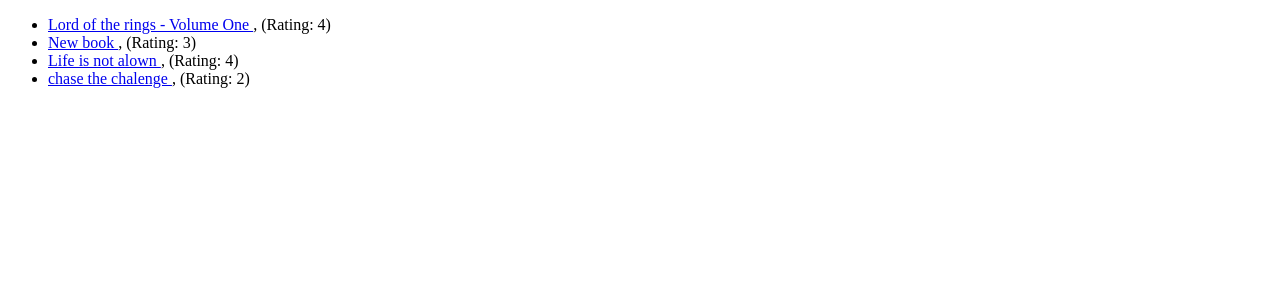
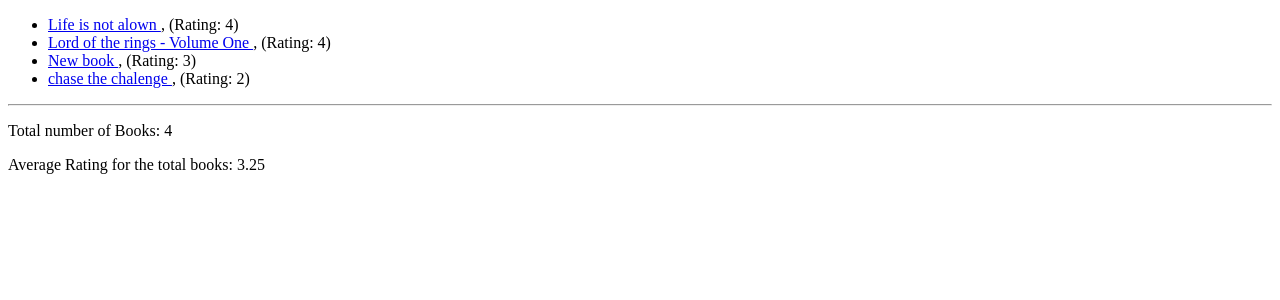
Before and after one commit to shivshankar31/book_store_proj, a Django app: page / in a window 1280 px wide. Shown: the top 300 px of the page. Run offline with Django 3.2, Linux system fonts and the light colour scheme; data comes from the database, SQL or seed files in the repository.

Commit message:
92: step 13: find total book, avg rating, shorting

```diff
--- a/book_outlet/templates/book_outlet/index.html
+++ b/book_outlet/templates/book_outlet/index.html
@@ -1,7 +1,9 @@
 <!step 7.2: create index.html!>
 <!step 8.1: In index.html use for loop and dynamicly generate list of all the book.!>
 <!step 10.2: In index add url tag - method 1!>
-<! step 10.4: assing the get_absolute_url to index.html - method 2!>
+<!step 10.4: assing the get_absolute_url to index.html - method 2!>
+<!step 13.4: In index.html file insert the total and avg key!>
+
 {% extends 'book_outlet/base.html' %}
 
 
@@ -16,5 +18,9 @@
         {% endfor %}
     </ul>
 
+   <hr>
+
+   <p> Total number of Books: {{ total_book }}</p>
+   <p> Average Rating for the total books: {{ avg_rating.rating__avg }}</p>
 
 {% endblock content %}
--- a/book_outlet/views.py
+++ b/book_outlet/views.py
@@ -2,8 +2,13 @@
 # step 8.1: In app, views.py import model and add sql quary to list all the book.
 # step 9.2: In app/view.py create function and return the value
 # step 12.2: convert argument id to slug and compare slug = slug
+# step 13.1: find total using count() method in views.py
+# step 13.2: find average using aggregate Avg() model in views.py
+# step 13.3: sort the book list using order_by function in views.py
 
 
+
+from django.db.models.aggregates import Avg
 from django.http.response import Http404
 from django.shortcuts import get_object_or_404, render
 from django.urls.conf import include
@@ -12,9 +17,13 @@
 # Create your views here.
 
 def index(request):
-    all_book = Book.objects.all()
+    all_book = Book.objects.all().order_by("title") # '-title' which orders in decending
+    total_book = all_book.count()
+    average = all_book.aggregate(Avg("rating"))
     return render(request,'book_outlet/index.html', {
-        'books': all_book
+        'books': all_book,
+        'total_book': total_book,
+        'avg_rating' : average
     })
 
 def detail_book(request, slug):
```
Also changed, not shown: 1 other file.
